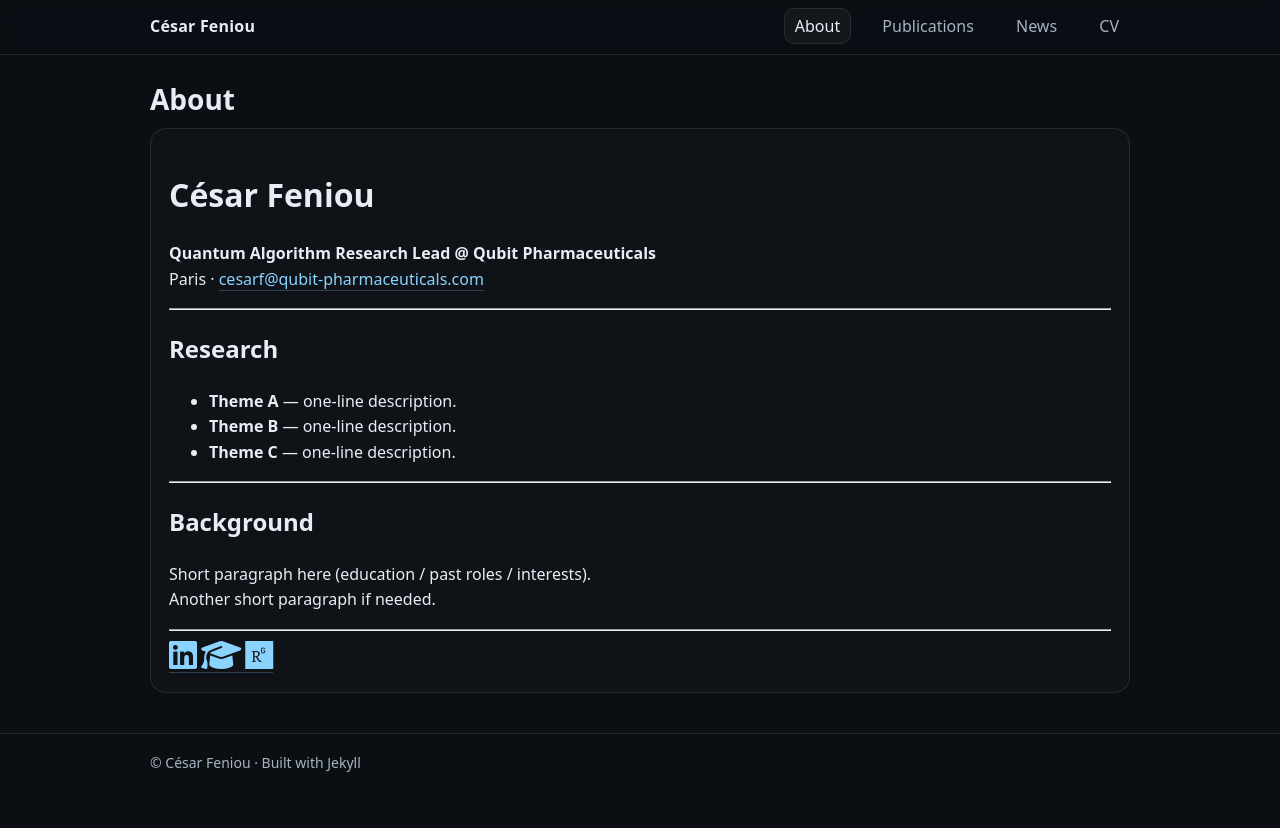
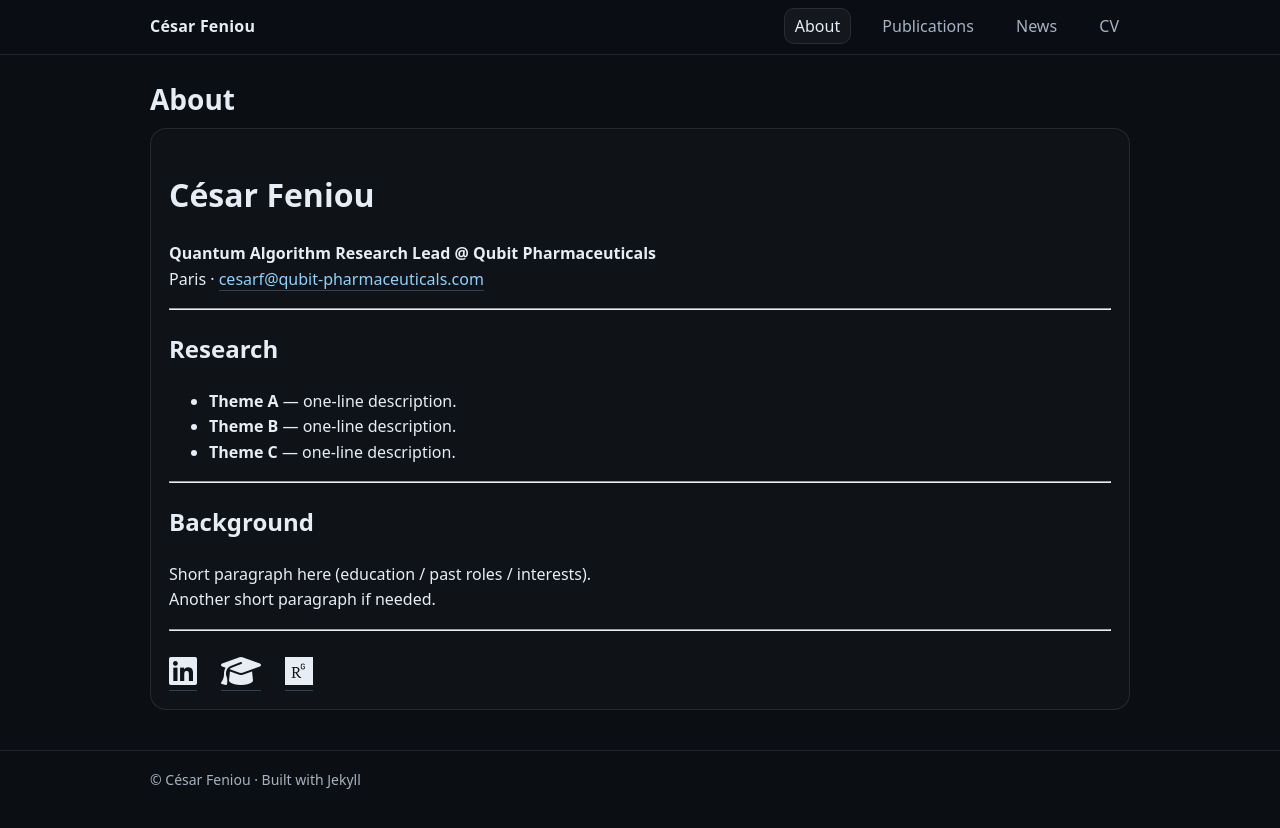
Before and after one commit to cesarfeniou/cesarfeniou.github.io, a Jekyll site: the page built from index.md, in a window 1280 px wide. Shown: the top 828 px of the page. Built offline with Jekyll 4.4.1, drawn with Linux system fonts in a browser that asks for light colours.

Commit message:
Update main.css

```diff
--- a/assets/css/main.css
+++ b/assets/css/main.css
@@ -1,3 +1,4 @@
+@import "custom.css";
 :root{
   --bg: #0b0f14;
   --panel: #0f1620;
```
